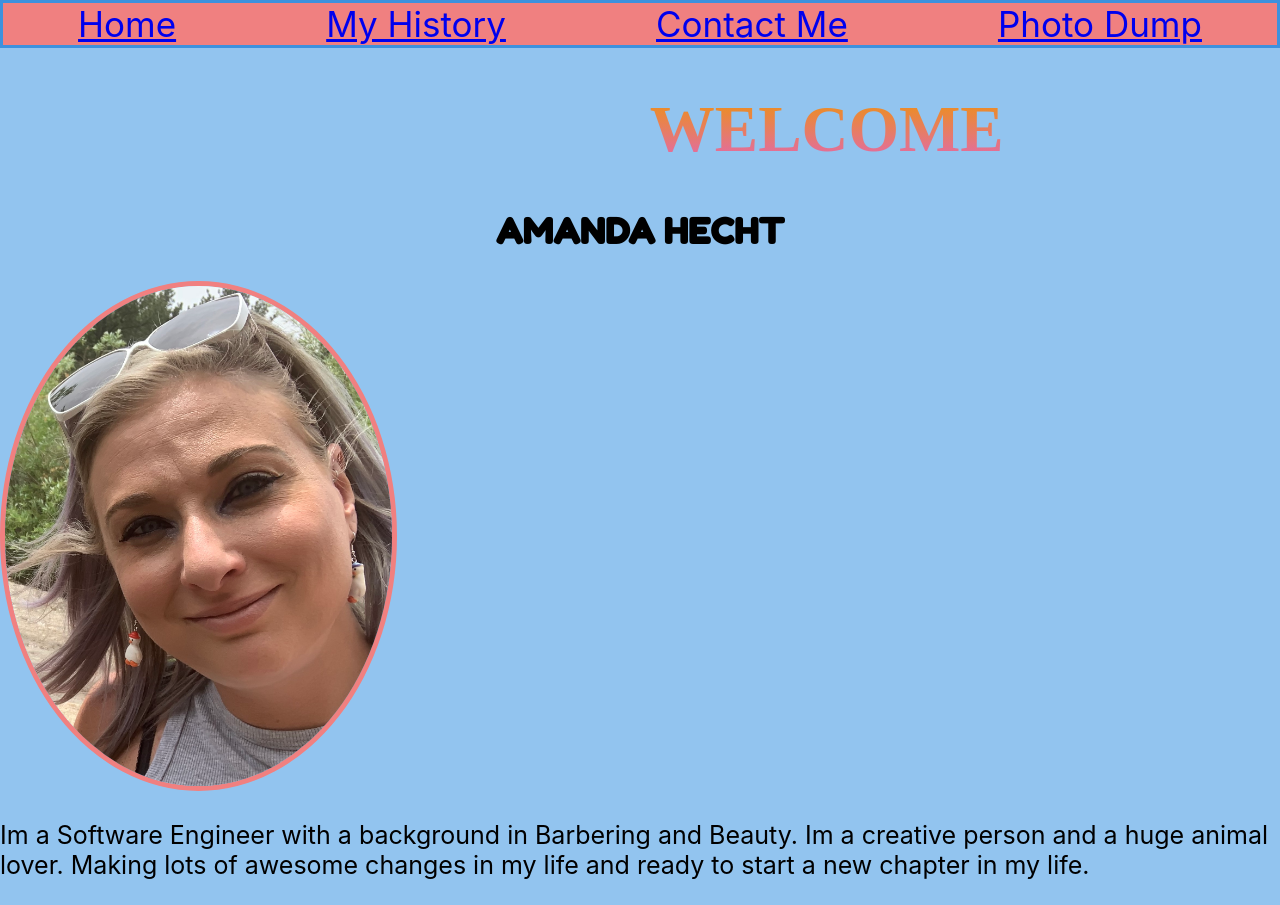
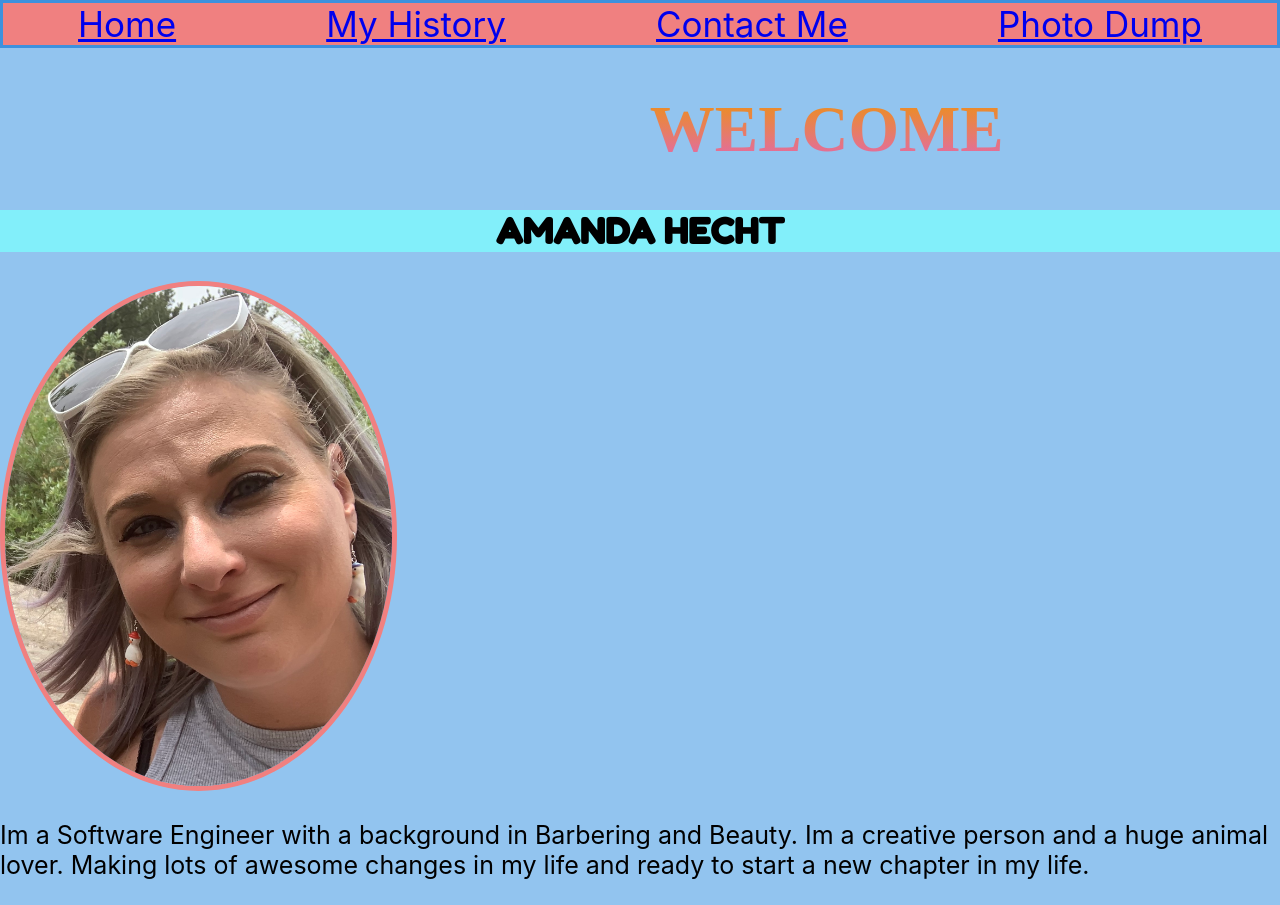
Before and after one commit to amanda-hecht89/Amanda-Website, a React (Create React App) app: page / in a window 1280 px wide. Shown: the top 905 px of the page. Built offline with nearby package versions, Linux system fonts and the light colour scheme; a web font is replaced by a local one.

Commit message:
keyframe fade

```diff
--- a/src/Fancy.css
+++ b/src/Fancy.css
@@ -33,9 +33,20 @@ h2 {
     font-size: 35px;
     display: flex;
     justify-content: center;
-    }
+    position: relative;
+    animation-name: fade;
+    animation-duration: 5s;
+    animation-iteration-count: infinite;
+}
 
-    .dump {
-        border-radius: 35%;
-        padding: 10px;
-    }
+.dump {
+    border-radius: 35%;
+    padding: 10px;
+}
+
+@keyframes fade {
+    0% {background-color: rgb(125, 255, 255);}
+    50% {background-color: rgb(125, 225, 225, .1);}
+    100% {background-color: rgb(125, 225, 225);}
+
+}
```
